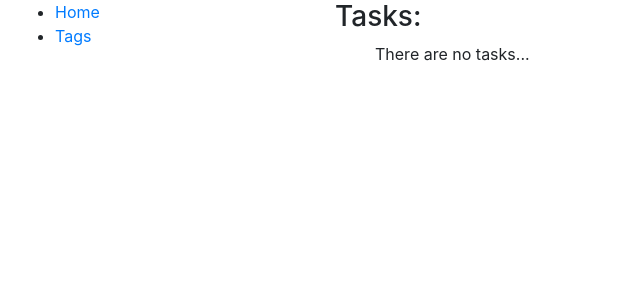
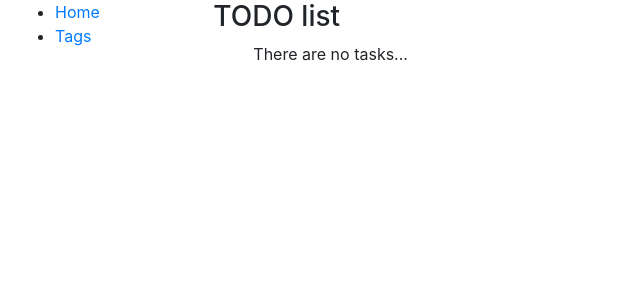
Before and after one commit to Yevheniy-Lototskiy/django-practice, a Django app: page / in a window 1280 px wide. Shown: the top 300 px of the page, without its empty margins (0-640 px from the left). Run offline with Django 4.2, Linux system fonts and the light colour scheme; data that the repository does not hold is empty.

Commit message:
Changed display information for index and base, also addend path to urls

```diff
--- a/templates/base.html
+++ b/templates/base.html
@@ -1,7 +1,7 @@
 <!DOCTYPE html>
 <html>
 <head>
-  {% block title %}{% endblock %}
+  {% block title %}TODO list (base){% endblock %}
 
   <meta charset="utf=8">
   <meta name="viewport" content="width=device-with, initial-scale=1">
@@ -14,12 +14,12 @@
 <body>
 <div class="container-fluid">
   <div class="row">
-    <div class="col-sm-3">
+    <div class="col-sm-2">
       {% block sidebar %}
         {% include "includes/sidebar.html" %}
       {% endblock %}
     </div>
-    <div class="col-sm-9">
+    <div class="col-sm-">
       {% block content %}{% endblock %}
     </div>
   </div>
--- a/templates/todo/index.html
+++ b/templates/todo/index.html
@@ -5,13 +5,13 @@
 {% endblock %}
 
 {% block content %}
-  <h3>Tasks:</h3>
+  <h3>TODO list</h3>
   <ul>
     {% if tasks %}
       {% for task in tasks %}
         <hr>
-        <p class="text-muted"><strong>{{ task.content }}</strong>Done</p>
-        <p>Created: {{ task.task_created }}</p>
+        <p class="text-muted"><strong>{{ task.content }}</strong> Done</p>
+        <p>Created: {{ task.created_at }}</p>
         <p>Tags: {{ task.tags.all }}</p>
       {% endfor %}
     {% else %}
--- a/todo/urls.py
+++ b/todo/urls.py
@@ -1,9 +1,10 @@
 from django.urls import path
 
-from todo.views import index
+from todo.views import index, TagListView
 
 urlpatterns = [
     path("", index, name="index"),
+    path("tags/", TagListView.as_view(), name="tag-list")
 ]
 
 app_name = "todo"
```
